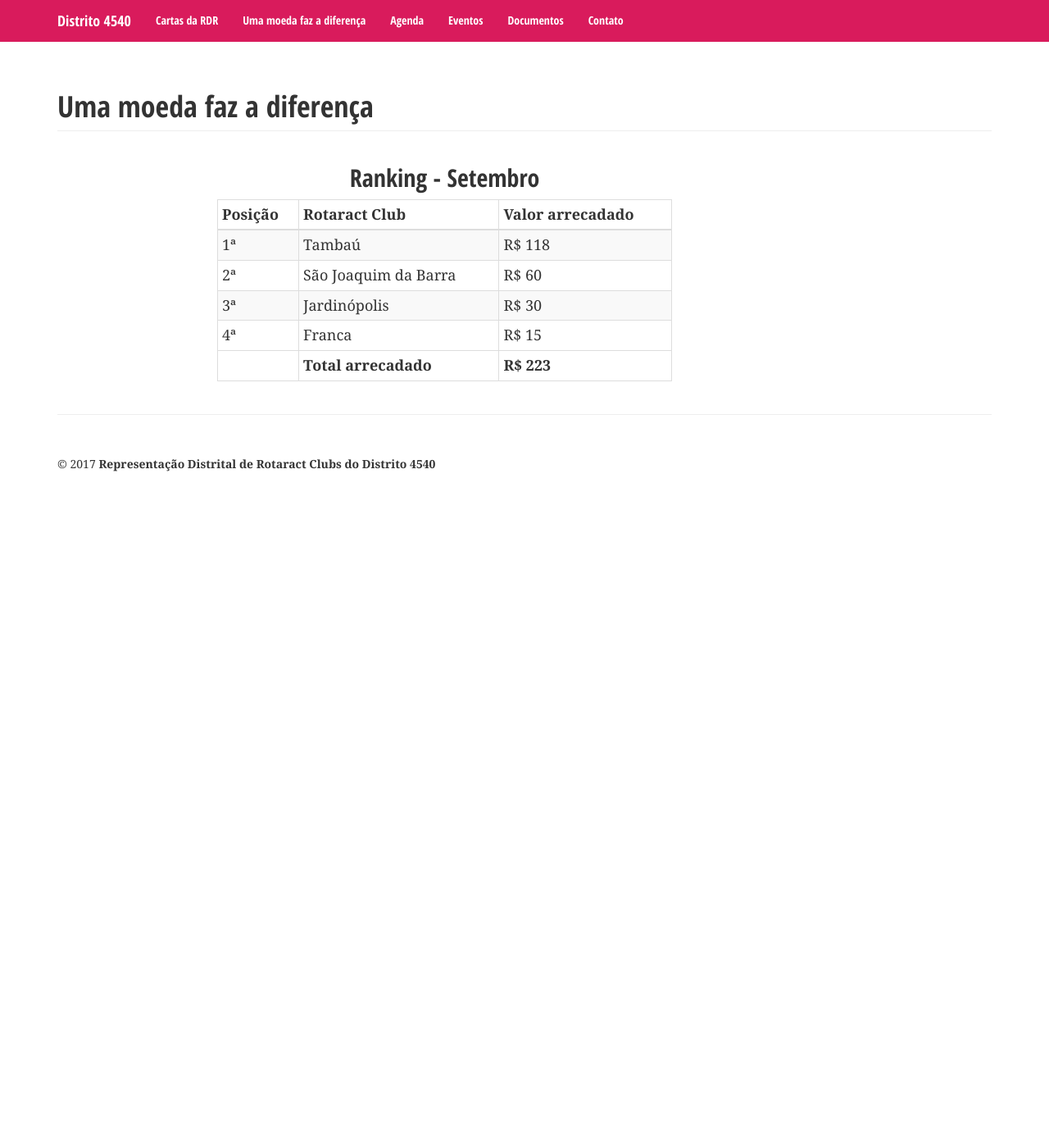
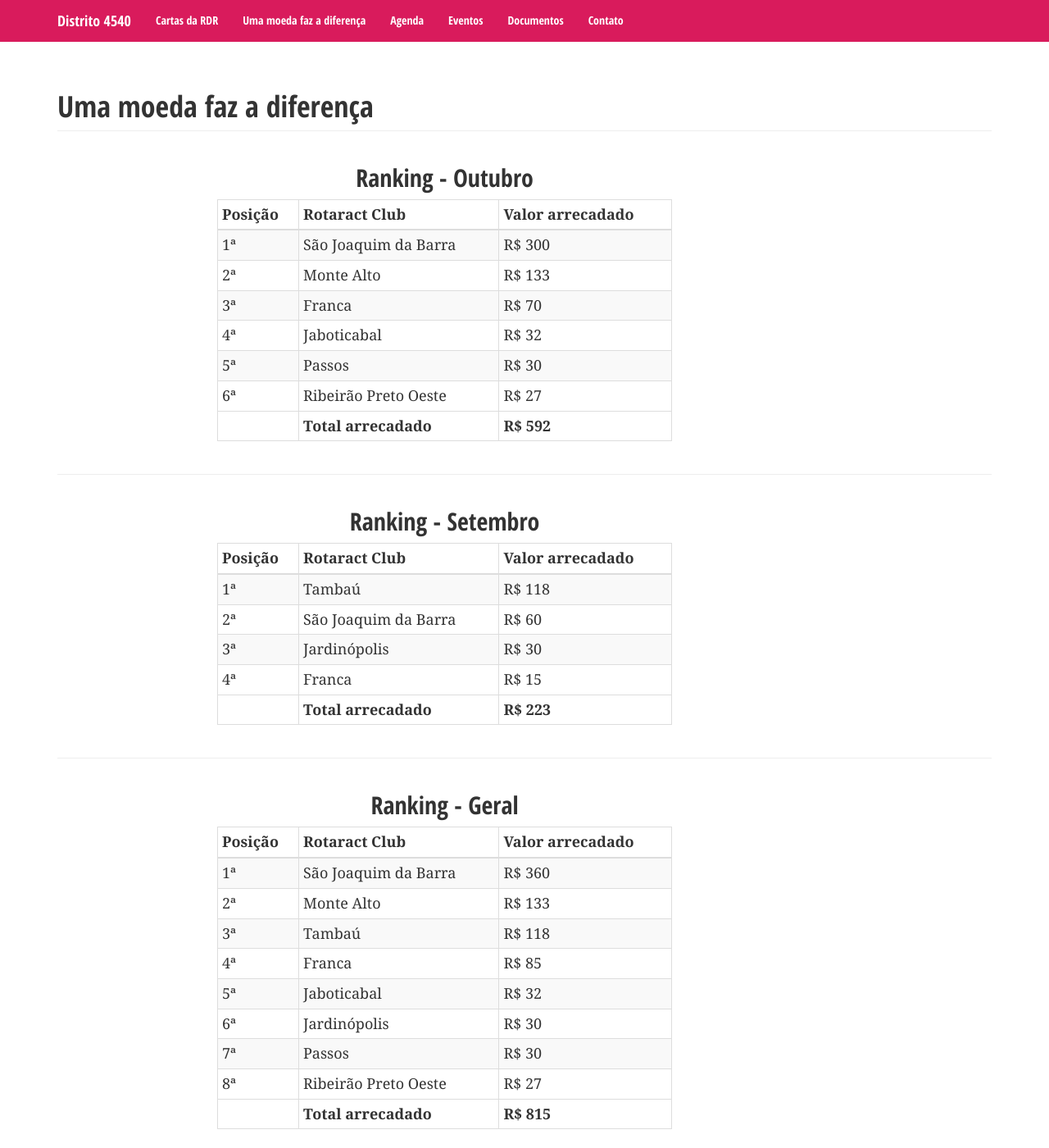
Before and after one commit to miguelkiri/rotaract, a Jekyll site: the page built from _pages/coin_project.html, in a window 1280 px wide and 1400 px high. Shown: the whole window at 82% size. Built offline with Jekyll 4.4.1, drawn with Linux system fonts in a browser that asks for light colours; nearby versions of some CDN libraries.

Commit message:
Update ranking
Add ranking config to make easy to add new ranking.

```diff
--- /dev/null
+++ b/_data/coin_project.yaml
@@ -0,0 +1,63 @@
+-
+    reference: Outubro
+    clubs:
+        -
+            name: São Joaquim da Barra
+            value: 300
+        -
+            name: Monte Alto
+            value: 133
+        -
+            name: Franca
+            value: 70
+        -
+            name: Jaboticabal
+            value: 32
+        -
+            name: Passos
+            value: 30
+        -
+            name: Ribeirão Preto Oeste
+            value: 27
+-
+    reference: Setembro
+    clubs:
+        -
+            name: Tambaú
+            value: 118
+        -
+            name: São Joaquim da Barra
+            value: 60
+        -
+            name: Jardinópolis
+            value: 30
+        -
+            name: Franca
+            value: 15
+-
+    reference: Geral
+    clubs:
+        -
+            name: São Joaquim da Barra
+            value: 360
+        -
+            name: Monte Alto
+            value: 133
+        -
+            name: Tambaú
+            value: 118
+        -
+            name: Franca
+            value: 85
+        -
+            name: Jaboticabal
+            value: 32
+        -
+            name: Jardinópolis
+            value: 30
+        -
+            name: Passos
+            value: 30
+        -
+            name: Ribeirão Preto Oeste
+            value: 27
--- a/_pages/coin_project.html
+++ b/_pages/coin_project.html
@@ -4,9 +4,11 @@ title: "Projeto Distrital: Uma moeda faz a diferença"
 pageHeader: "Uma moeda faz a diferença"
 permalink: /coin/
 ---
+
+{% for ranking in site.data.coin_project %}
 <div class="row">
     <div class="col-md-6 col-md-offset-2">
-        <h2 class="text-center">Ranking - Setembro</h2>
+        <h2 class="text-center">Ranking - {{ ranking.reference }}</h2>
         <table class="table table-bordered table-condensed table-striped">
             <thead>
                 <tr>
@@ -15,35 +17,31 @@ permalink: /coin/
                     <th>Valor arrecadado</th>
                 </tr>
             </thead>
+            <tbody>
+                {% assign total = 0 %}
+                {% assign position = 0 %}
+                {% for club in ranking.clubs %}
+                {% assign total = total | plus: club.value %}
+                {% assign position = position | plus: 1 %}
+                <tr>
+                    <td>{{ position }}ª</td>
+                    <td>{{ club.name }}</td>
+                    <td>R$ {{ club.value }}</td>
+                </tr>
+                {% endfor %}
+            </tbody>
             <tfoot>
                 <tr>
                     <td></td>
                     <td><b>Total arrecadado</b></td>
-                    <td><b>R$ 223</b></td>
+                    <td><b>R$ {{ total }}</b></td>
                 </tr>
-              </tfoot>
-            <tbody>
-                <tr>
-                    <td>1ª</td>
-                    <td>Tambaú</td>
-                    <td>R$ 118</td>
-                </tr>
-                <tr>
-                    <td>2ª</td>
-                    <td>São Joaquim da Barra</td>
-                    <td>R$ 60</td>
-                </tr>
-                <tr>
-                    <td>3ª</td>
-                    <td>Jardinópolis</td>
-                    <td>R$ 30</td>
-                </tr>
-                <tr>
-                    <td>4ª</td>
-                    <td>Franca</td>
-                    <td>R$ 15</td>
-                </tr>
-            </tbody>
+            </tfoot>
         </table>
     </div>
 </div>
+
+{% if forloop.index != forloop.length %}
+<hr/>
+{% endif %}
+{% endfor %}
```
